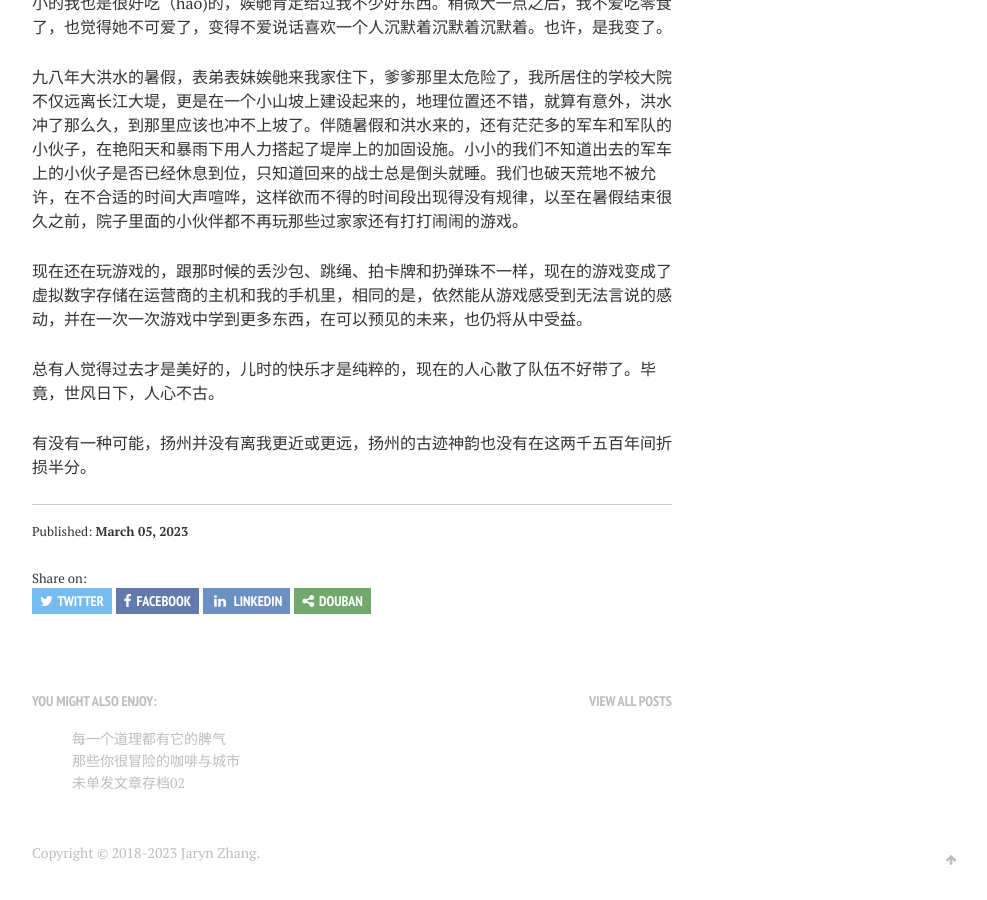
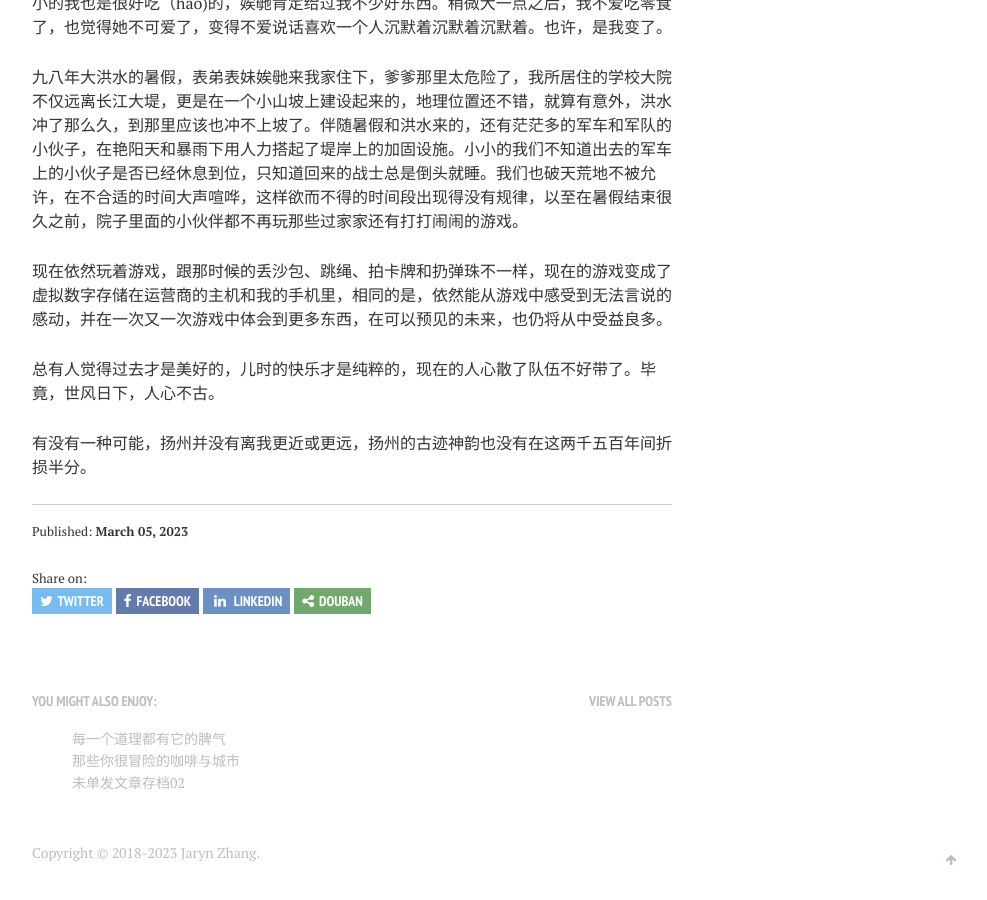
Before and after one commit to jarynzhang/jarynzhang.github.io, a Jekyll site: the page built from _posts/2023-03-05-烟花三月下扬州.md, in a window 1280 px wide and 900 px high, scrolled down 1538 px. Shown: the whole window, without its empty margins (288-1275 px from the left). Built offline with Jekyll 4.4.1, drawn with Linux system fonts in a browser that asks for light colours; nearby versions of some CDN libraries; our own code applies the rules of GitHub Pages for plain Markdown files.

Commit message:
Update 2023-03-05-烟花三月下扬州.md

```diff
--- a/_posts/2023-03-05-烟花三月下扬州.md
+++ b/_posts/2023-03-05-烟花三月下扬州.md
@@ -68,7 +68,7 @@ excerpt: 不好意思，走错片场了。
 
 
 
-现在还在玩游戏的，跟那时候的丢沙包、跳绳、拍卡牌和扔弹珠不一样，现在的游戏变成了虚拟数字存储在运营商的主机和我的手机里，相同的是，依然能从游戏感受到无法言说的感动，并在一次一次游戏中学到更多东西，在可以预见的未来，也仍将从中受益。
+现在依然玩着游戏，跟那时候的丢沙包、跳绳、拍卡牌和扔弹珠不一样，现在的游戏变成了虚拟数字存储在运营商的主机和我的手机里，相同的是，依然能从游戏中感受到无法言说的感动，并在一次又一次游戏中体会到更多东西，在可以预见的未来，也仍将从中受益良多。
 
 
 
```
